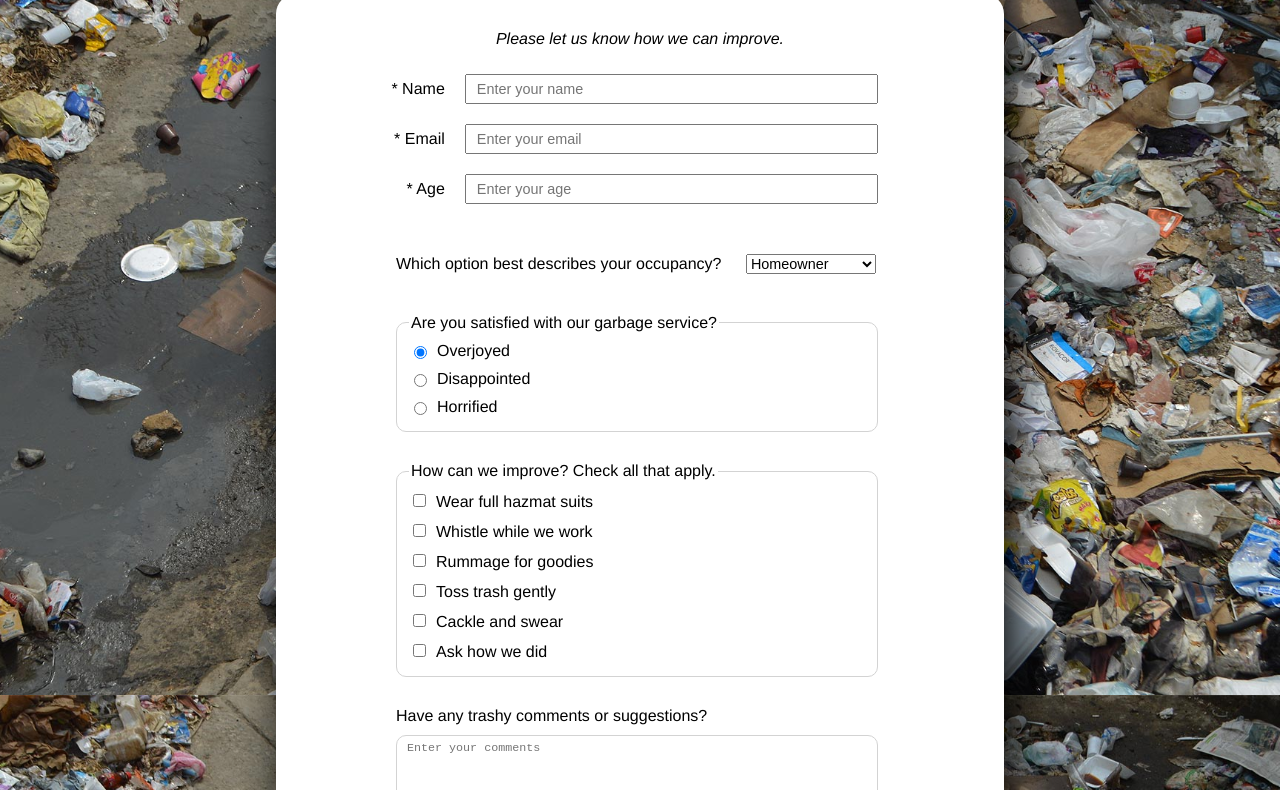
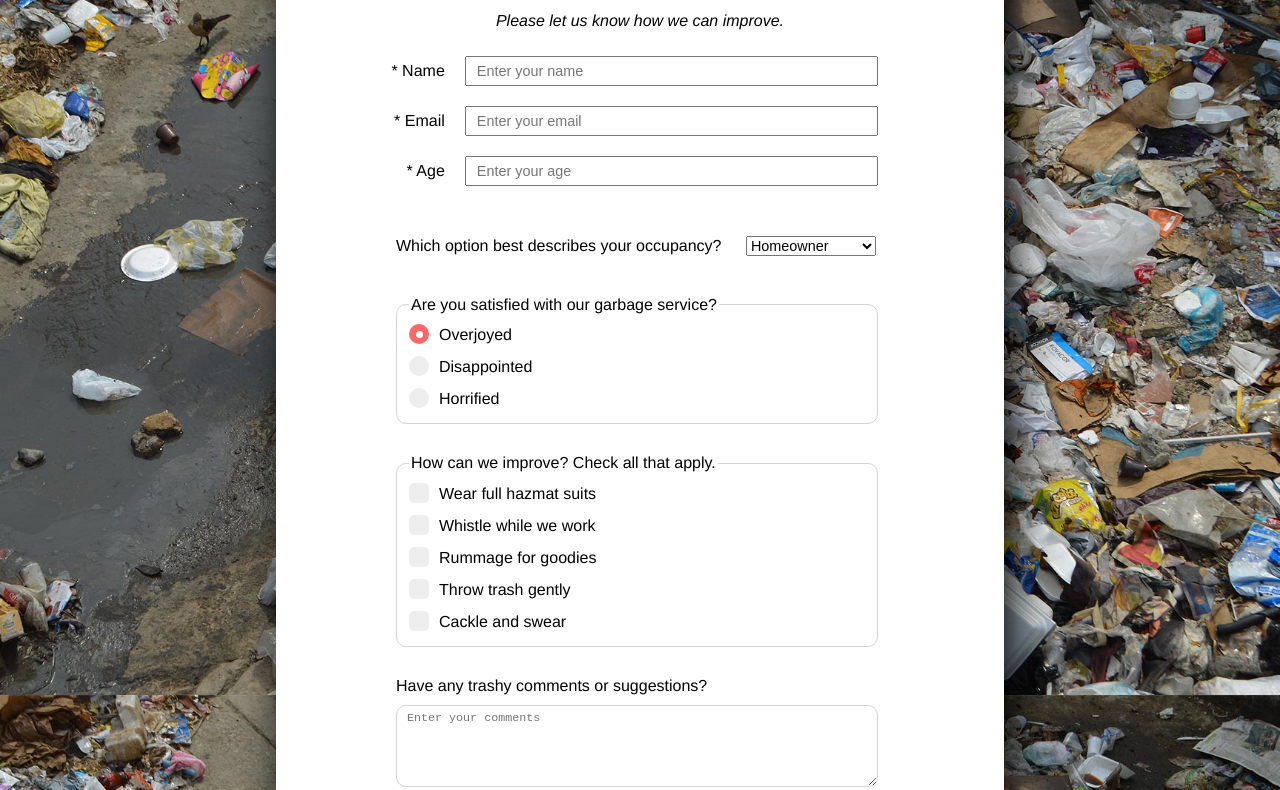
Before and after one commit to Feldbot/fcc-survey-form, a plain HTML site: page index.html in a window 1280 px wide. Shown: the part 105-895 px from the top of the page. Drawn offline with nearby package versions, Linux system fonts and the light colour scheme.

Commit message:
added custom radio button and checkbox styles

```diff
--- a/css/input.scss
+++ b/css/input.scss
@@ -7,7 +7,7 @@ $shadow: 10px 10px 50px #000;
 
 html {
   box-sizing: border-box;
-  // Image from: https://pxhere.com/en/photo/1171049
+  // Image: https://pxhere.com/en/photo/1171049
   background: no-repeat center center fixed url('../images/trash-lg.jpg');
   -webkit-background-size: cover;
   -moz-background-size: cover;
@@ -25,20 +25,27 @@ input, textarea, select, button {
   font-size: .9em;
 }
 
-h1, #description {
+h1, #title, #description {
   text-align: center;
+}
+#title {
+  color: $pink;
+  text-shadow: none;
+  margin-top: 0;
 }
 h1 {
   color: #FFF;
   font-size: 2.5em;
-  text-shadow: 10px 5px 20px #000;
+  text-shadow: 10px 5px 30px #000,
+               0 0 70px #000,
+               0 0 70px #000;
   z-index: 100;
 }
 
 form {
   background-color: white;
   width: 90%;
-  margin: 0 auto;
+  margin: 25px auto;
   padding: 20px;
   border-radius: 20px;
   box-shadow: $shadow;
@@ -46,8 +53,10 @@ form {
 
 .textfield {
   padding: $vert-gap-sm;
-  display: flex;        // Use to center text on child elements
-  align-items: center;  // Targets cross-axis (columns)
+  // Use to center text on child elements
+  display: flex;
+  // Targets cross-axis (columns)
+  align-items: center;
 }
 .textfield label {
   min-width: 70px;
@@ -70,18 +79,80 @@ fieldset {
   border: 1px solid lightgrey;
   margin: $vert-gap-lg;
 }
-input[type="radio"], input[type="checkbox"] {
-  margin-right: 10px;
+
+// Custom radio buttons & checkboxes - see Notes 1)
+.container {
+  display: block;
+  position: relative;
+  padding-left: 30px;
+  padding-top: 2px;
+  margin-bottom: 12px;
+  cursor: pointer;
+  -webkit-user-select: none;
+  -moz-user-select: none;
+  -ms-user-select: none;
+  user-select: none;
 }
-.radio-btn {
-  display: flex;
-  align-items: center;
-  padding: 5px 0;
+.container:first-of-type {
+  margin-top: 5px;
 }
-.checkbox div {
-  display: flex;
-  align-items: baseline;
-  padding: 5px 0;
+.container:last-of-type {
+  margin-bottom: 5px;
+}
+// Hide user-agent radio button
+.container input {
+  position: absolute;
+  opacity: 0;
+  cursor: pointer;
+}
+// Create custom radio button and checkbox on spans
+span {
+  position: absolute;
+  top: 0;
+  left: 0;
+  height: 20px;
+  width: 20px;
+  background-color: #eee;
+}
+.radio-btn-span {
+  border-radius: 50%;
+}
+.checkbox-span {
+  border-radius: 5px;
+}
+// On mouseover add grey bg color - see Notes 2)
+.container:hover input ~ span {
+  background-color: #ccc;
+}
+// When input is checked add background color
+.container input:checked ~ span {
+  background-color: $pink;
+}
+// Create the indicator dot/x (hide until selected)
+span:after {
+  position: absolute;
+  display: none;
+}
+// Show the indicator dot/x if selected
+.container input:checked ~ span:after {
+  display: block;
+}
+// Style the radio dot
+.radio-btn-span:after {
+  content: '';
+  top: 7px;
+  left: 7px;
+  width: 7px;
+  height: 7px;
+  border-radius: 50%;
+  background: #fff;
+}
+// Style the checkmark
+.checkbox-span:after {
+  content: 'x';
+  top: 1px;
+  left: 7px;
+  color: #fff;
 }
 
 textarea {
@@ -165,3 +236,13 @@ button:hover {
     margin-left: 100px;
   }
 }
+
+/***** Notes *****
+
+1) Custom radio and checkbox code modified from: https://www.w3schools.com/howto/howto_css_custom_checkbox.asp
+-- `container` classes are the label elements acting as divs; see HTML. Affects text label positioning.
+-- `user-select:none` prevents text from being selected, and instead allows text to be clickable
+
+2) Uses CSS `~` general sibling combinator. Reference:
+ https://developer.mozilla.org/en-US/docs/Learn/CSS/Introduction_to_CSS/Combinators_and_multiple_selectors
+*/
--- a/index.html
+++ b/index.html
@@ -11,9 +11,9 @@
 </head>
 <body>
   <main>
-    <h1 id="title">Garbage Survey Form</h1>
     <form id="survey-form" action=""
           onsubmit="event.preventDefault(); surveyCompleteMsg();">
+      <h1 id="title">Garbage Survey Form</h1>
       <p id="description"><em>Please let us know how we can improve.</em></p>
 
       <!-- Text field inputs  -->
@@ -48,58 +48,70 @@
       <!-- Radio buttons -->
       <fieldset>
         <legend>Are you satisfied with our garbage service?</legend>
-        <div class="radio-btn">
+        <label for="overjoyed"
+               class="container">Overjoyed
           <input type="radio" id="overjoyed"
                  name="satisfaction" value="overjoyed" checked>
-          <label for="overjoyed">Overjoyed</label>
-        </div>
+          <span class="radio-btn-span"></span>
+        </label>
 
-        <div class="radio-btn">
+        <label for="disappointed"
+               class="container">Disappointed
           <input type="radio" id="disappointed"
                  name="satisfaction" value="disappointed">
-          <label for="disappointed">Disappointed</label>
-        </div>
+          <span class="radio-btn-span"></span>
+        </label>
 
-        <div class="radio-btn">
+        <label for="horrified"
+               class="container">Horrified
           <input type="radio" id="horrified"
                  name="satisfaction" value="horrified">
-          <label for="horrified">Horrified</label>
-        </div>
+          <span class="radio-btn-span"></span>
+        </label>
       </fieldset>
 
       <!-- Checkboxes -->
       <fieldset class="checkbox">
         <legend>How can we improve? Check all that apply.</legend>
-        <div>
+        <label for="hazmat"
+               class="container">
+               Wear full hazmat suits
           <input type="checkbox" id="hazmat"
           name="improvements" value="hazmat">
-          <label for="hazmat">Wear full hazmat suits</label>
-        </div>
-        <div>
+          <span class="checkbox-span"></span>
+        </label>
+
+        <label for="whistle"
+               class="container">
+               Whistle while we work
           <input type="checkbox" id="whistle"
                  name="improvements" value="whistle">
-          <label for="whistle">Whistle while we work</label>
-        </div>
-        <div>
+          <span class="checkbox-span"></span>
+        </label>
+
+        <label for="rummage"
+               class="container">
+               Rummage for goodies
           <input type="checkbox" id="rummage"
-          name="improvements" value="rummage">
-          <label for="rummage">Rummage for goodies</label>
-        </div>
-        <div>
+                 name="improvements" value="rummage">
+          <span class="checkbox-span"></span>
+        </label>
+
+        <label for="gentle"
+               class="container">
+               Throw trash gently
           <input type="checkbox" id="gentle"
                  name="improvements" value="gentle">
-          <label for="gentle">Toss trash gently</label>
-        </div>
-        <div>
+          <span class="checkbox-span"></span>
+        </label>
+
+        <label for="cackle"
+               class="container">
+               Cackle and swear
           <input type="checkbox" id="cackle"
                  name="improvements" value="cackle">
-          <label for="cackle">Cackle and swear</label>
-        </div>
-        <div>
-          <input type="checkbox" id="ask"
-          name="improvements" value="ask">
-          <label for="ask">Ask how we did</label>
-        </div>
+          <span class="checkbox-span"></span>
+        </label>
       </fieldset>
 
       <!-- Textarea -->
```
Also changed, not shown: css/main.css, 1 other file.
